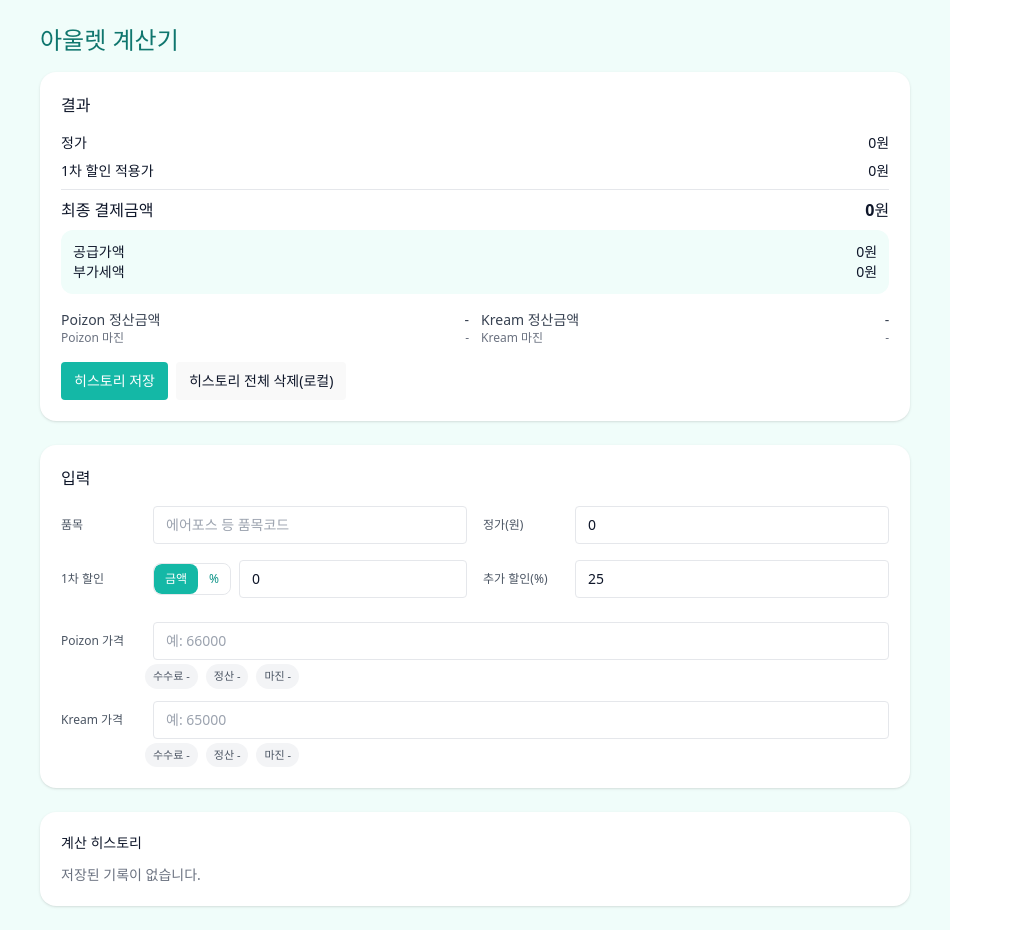
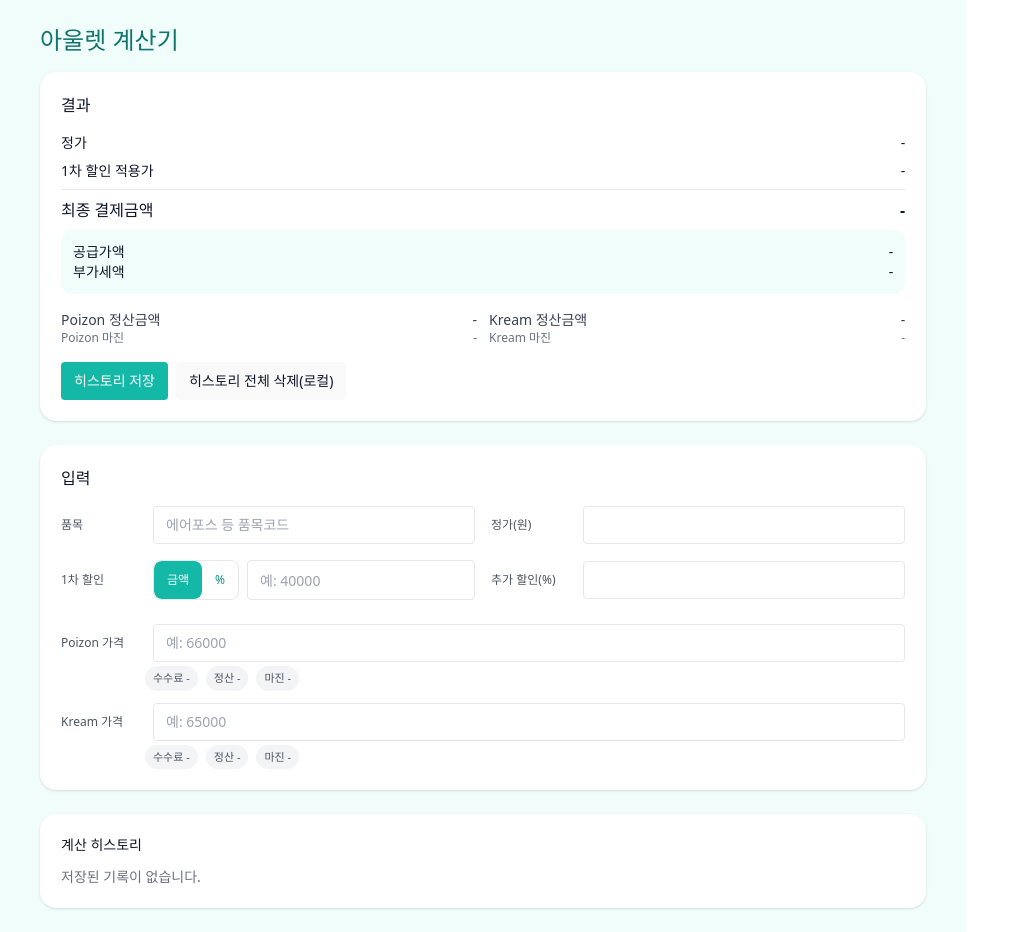
Before and after one commit to hhg8840/outlet-calc, a React (Vite) app: page / in a window 1280 px wide. Shown: the whole page, without its empty margins (0-1029 px from the left). Built offline with nearby package versions, Linux system fonts and the light colour scheme; no server answers.

Commit message:
[feat] 1차 할인 UI 수정

```diff
--- a/src/App.tsx
+++ b/src/App.tsx
@@ -134,11 +134,11 @@ async function dbDeleteHistory(id: string) {
  * ===== 컴포넌트 =====
  */
 export default function OutletDiscountCalculator() {
-    const [basePrice, setBasePrice] = useState<number>(0);
+    const [basePrice, setBasePrice] = useState<number>();
     const [discountMode, setDiscountMode] = useState<DiscountMode>("amount");
-    const [baseDiscountAmount, setBaseDiscountAmount] = useState<number>(0);
-    const [baseDiscountPercent, setBaseDiscountPercent] = useState<number>(40);
-    const [extra, setExtra] = useState<number>(25);
+    const [baseDiscountAmount, setBaseDiscountAmount] = useState<number>();
+    const [baseDiscountPercent, setBaseDiscountPercent] = useState<number>();
+    const [extra, setExtra] = useState<number>();
     const [memo, setMemo] = useState<string>("");
     const [history, setHistory] = useState<HistoryItem[]>([]);
     const [kreamPrice, setKreamPrice] = useState<number | undefined>(undefined);
@@ -316,34 +316,85 @@ export default function OutletDiscountCalculator() {
 
                             <div className="flex items-center gap-2">
                                 <label className="min-w-[84px] text-xs text-gray-600">1차 할인</label>
-                                <div className="flex-1 flex items-center gap-2">
-                                    <div className="inline-flex rounded-lg overflow-hidden border">
-                                        <button type="button"
-                                                className={`px-2.5 py-1.5 text-xs ${discountMode === "amount" ? "bg-teal-500 text-white" : "bg-white text-teal-600"}`}
-                                                onClick={() => setDiscountMode("amount")}>금액
+
+                                {/* 토글 + 인풋이 겹치지 않도록 flex 수축/확장 제어 */}
+                                <div className="flex-1 flex items-center gap-2 min-w-0">
+                                    {/* 세그먼트 토글: 고정폭/수축 금지, 인풋 높이와 동일 */}
+                                    <div className="inline-flex rounded-lg overflow-hidden border h-10 shrink-0">
+                                        <button
+                                            type="button"
+                                            className={`px-3 h-full text-xs ${discountMode === "amount" ? "bg-teal-500 text-white" : "bg-white text-teal-600"}`}
+                                            onClick={() => setDiscountMode("amount")}
+                                        >
+                                            금액
                                         </button>
-                                        <button type="button"
-                                                className={`px-2.5 py-1.5 text-xs ${discountMode === "percent" ? "bg-teal-500 text-white" : "bg-white text-teal-600"}`}
-                                                onClick={() => setDiscountMode("percent")}>%
+                                        <button
+                                            type="button"
+                                            className={`px-3 h-full text-xs ${discountMode === "percent" ? "bg-teal-500 text-white" : "bg-white text-teal-600"}`}
+                                            onClick={() => setDiscountMode("percent")}
+                                        >
+                                            %
                                         </button>
                                     </div>
+
+                                    {/* 인풋: 남는 공간 모두 차지, 오버플로 방지 */}
                                     {discountMode === "amount" ? (
-                                        <input inputMode="numeric" pattern="[0-9]*" type="number"
-                                               className="flex-1 border rounded px-3 py-2 text-sm"
-                                               placeholder="예: 40000" value={baseDiscountAmount}
-                                               onChange={(e) => setBaseDiscountAmount(Number(e.target.value))}/>
+                                        <input
+                                            inputMode="numeric"
+                                            pattern="[0-9]*"
+                                            type="number"
+                                            className="flex-1 min-w-0 h-10 border rounded px-3 text-sm"
+                                            placeholder="예: 40000"
+                                            value={baseDiscountAmount}
+                                            onChange={(e) => setBaseDiscountAmount(Number(e.target.value))}
+                                        />
                                     ) : (
-                                        <div className="flex items-center gap-1 w-full">
-                                            <input inputMode="numeric" pattern="[0-9]*" type="number"
-                                                   className="flex-1 border rounded px-3 py-2 text-sm"
-                                                   placeholder="예: 40" value={baseDiscountPercent}
-                                                   onChange={(e) => setBaseDiscountPercent(Number(e.target.value))}/>
-                                            <span className="text-xs text-gray-500">%</span>
+                                        <div className="flex items-center gap-1 w-full min-w-0">
+                                            <input
+                                                inputMode="numeric"
+                                                pattern="[0-9]*"
+                                                type="number"
+                                                className="flex-1 min-w-0 h-10 border rounded px-3 text-sm"
+                                                placeholder="예: 40"
+                                                value={baseDiscountPercent}
+                                                onChange={(e) => setBaseDiscountPercent(Number(e.target.value))}
+                                            />
+                                            <span className="text-xs text-gray-500 shrink-0">%</span>
                                         </div>
                                     )}
                                 </div>
                             </div>
 
+                            {/*<div className="flex items-center gap-2">*/}
+                            {/*    <label className="min-w-[84px] text-xs text-gray-600">1차 할인</label>*/}
+                            {/*    <div className="flex-1 flex items-center gap-2">*/}
+                            {/*        <div className="inline-flex rounded-lg overflow-hidden border">*/}
+                            {/*            <button type="button"*/}
+                            {/*                    className={`px-2.5 py-1.5 text-xs ${discountMode === "amount" ? "bg-teal-500 text-white" : "bg-white text-teal-600"}`}*/}
+                            {/*                    onClick={() => setDiscountMode("amount")}>금액*/}
+                            {/*            </button>*/}
+                            {/*            <button type="button"*/}
+                            {/*                    className={`px-2.5 py-1.5 text-xs ${discountMode === "percent" ? "bg-teal-500 text-white" : "bg-white text-teal-600"}`}*/}
+                            {/*                    onClick={() => setDiscountMode("percent")}>%*/}
+                            {/*            </button>*/}
+                            {/*        </div>*/}
+                            {/*        {discountMode === "amount" ? (*/}
+
+                            {/*            <input inputMode="numeric" pattern="[0-9]*" type="number"*/}
+                            {/*                   className="flex-1 border rounded px-3 py-2 text-sm"*/}
+                            {/*                   placeholder="예: 40000" value={baseDiscountAmount}*/}
+                            {/*                   onChange={(e) => setBaseDiscountAmount(Number(e.target.value))}/>*/}
+
+                            {/*        ) : (*/}
+
+                            {/*                <input inputMode="numeric" pattern="[0-9]*" type="number"*/}
+                            {/*                       className="flex-1 border rounded px-3 py-2 text-sm"*/}
+                            {/*                       placeholder="예: 40" value={baseDiscountPercent}*/}
+                            {/*                       onChange={(e) => setBaseDiscountPercent(Number(e.target.value))}/>*/}
+
+                            {/*        )}*/}
+                            {/*    </div>*/}
+                            {/*</div>*/}
 
                             <div className="flex items-center gap-2">
                                 <label className="min-w-[84px] text-xs text-gray-600">추가 할인(%)</label>
```
